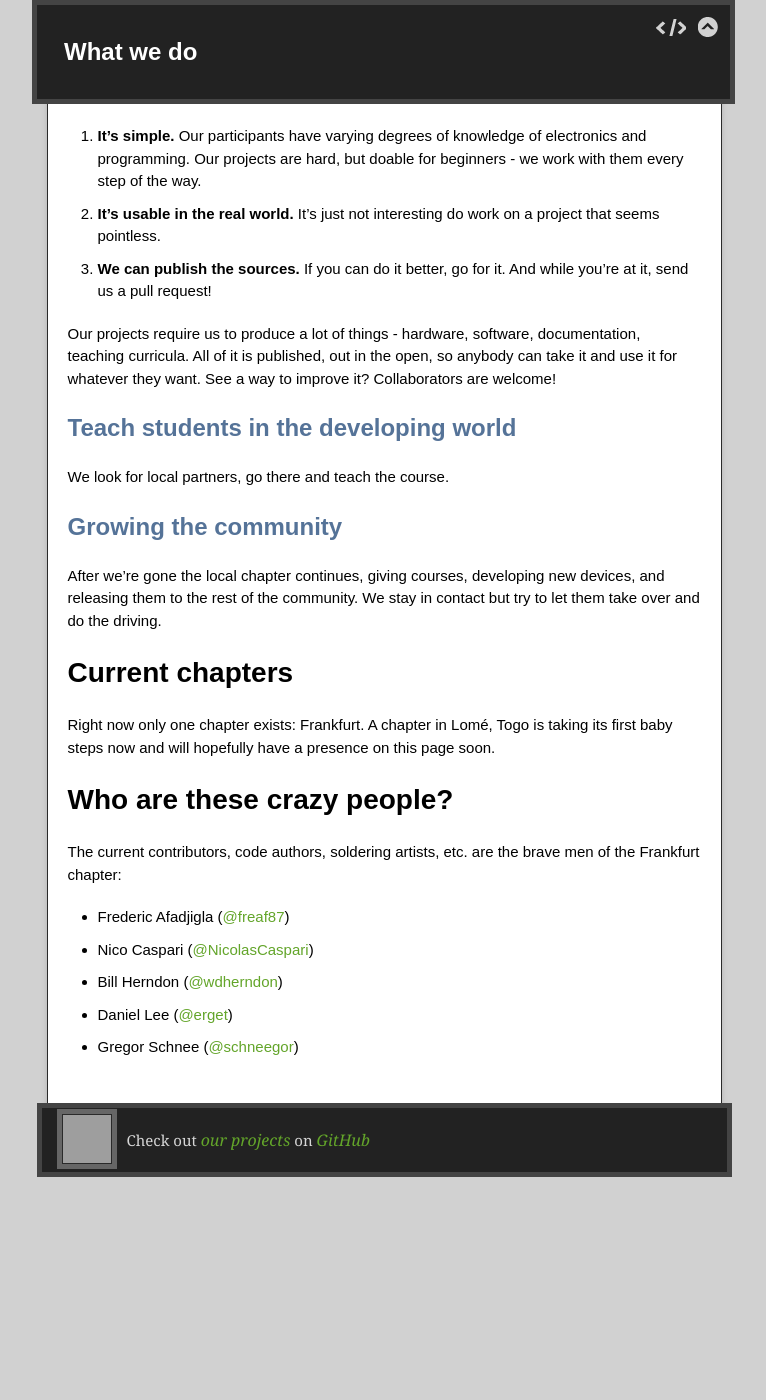
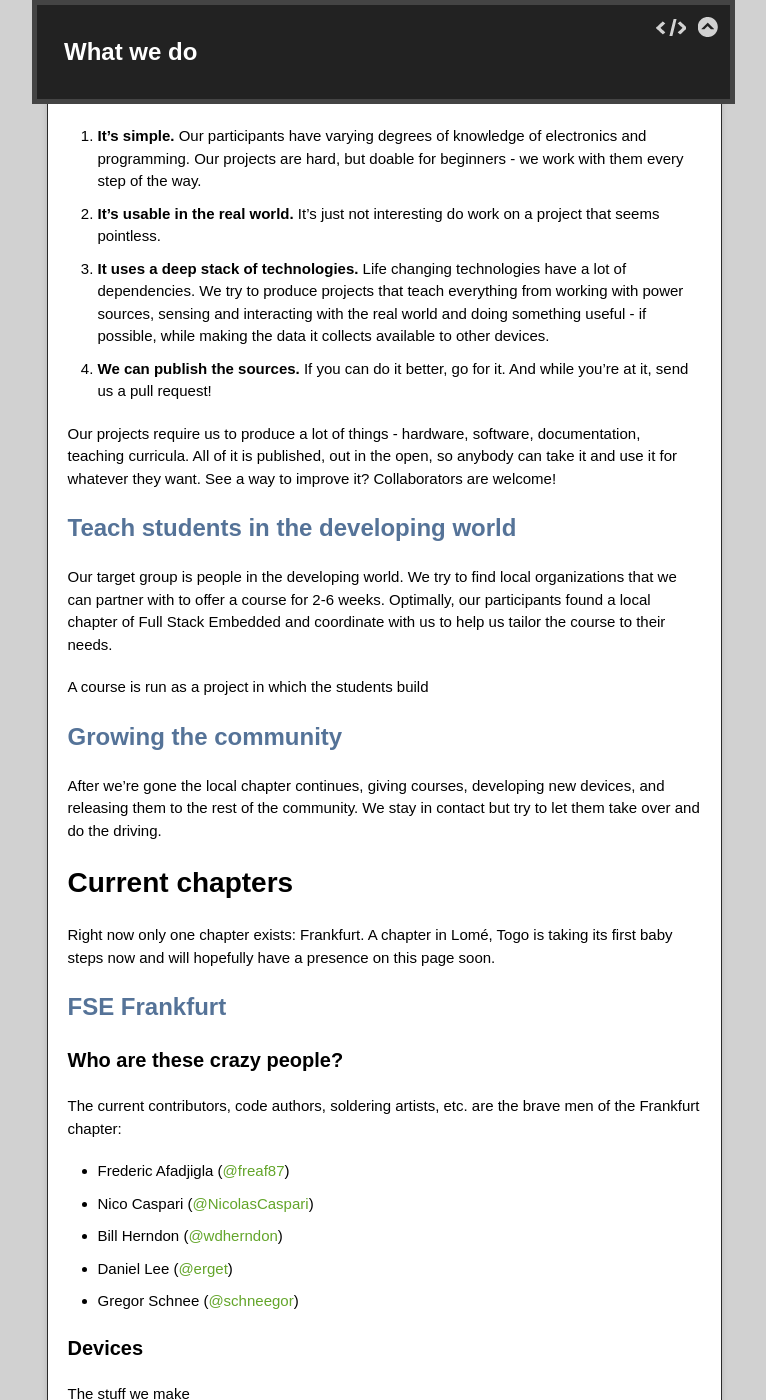
Before and after one commit to wdherndon/FullStackEmbedded.github.io, a Jekyll site: the page built from index.md, in a window 1280 px wide and 1400 px high, scrolled down 2339 px. Shown: the whole window, without its empty margins (256-1022 px from the left). Built offline with Jekyll 4.4.1, drawn with Linux system fonts in a browser that asks for light colours; nearby versions of some CDN libraries; before the commit the page ends 3551 px from its top, so only the background shows below that; some of the changed text lies outside the part shown; grey boxes are pictures that could not be loaded.

Commit message:
Add missing point

```diff
--- a/index.md
+++ b/index.md
@@ -101,6 +101,11 @@ criteria, but they're all important:
    beginners - we work with them every step of the way.
 1. **It's usable in the real world.** It's just not interesting do work on a
    project that seems pointless.
+1. **It uses a deep stack of technologies.** Life changing technologies have a
+   lot of dependencies. We try to produce projects that teach everything from
+   working with power sources, sensing and interacting with the real world and
+   doing something useful - if possible, while making the data it collects
+   available to other devices.
 1. **We can publish the sources.** If you can do it better, go for it. And
    while you're at it, send us a pull request!
 
@@ -110,7 +115,12 @@ anybody can take it and use it for whatever they want. See a way to improve it?
 Collaborators are welcome!
 
 ## Teach students in the developing world
-We look for local partners, go there and teach the course.
+Our target group is people in the developing world. We try to find local
+organizations that we can partner with to offer a course for 2-6 weeks.
+Optimally, our participants found a local chapter of Full Stack Embedded and
+coordinate with us to help us tailor the course to their needs.
+
+A course is run as a project in which the students build
 
 ## Growing the community
 After we're gone the local chapter continues, giving courses, developing new
@@ -121,7 +131,9 @@ but try to let them take over and do the driving.
 Right now only one chapter exists: Frankfurt. A chapter in Lomé, Togo is taking
 its first baby steps now and will hopefully have a presence on this page soon.
 
-# Who are these crazy people?
+## FSE Frankfurt
+
+### Who are these crazy people?
 The current contributors, code authors, soldering artists, etc. are the brave
 men of the Frankfurt chapter:
 
@@ -130,3 +142,9 @@ men of the Frankfurt chapter:
 * Bill Herndon ([@wdherndon](https://github.com/wdherndon))
 * Daniel Lee ([@erget](https://github.com/erget))
 * Gregor Schnee ([@schneegor](https://github.com/schneegor))
+
+### Devices
+The stuff we make
+
+### Courses
+Where we've been, where we're going.
```
